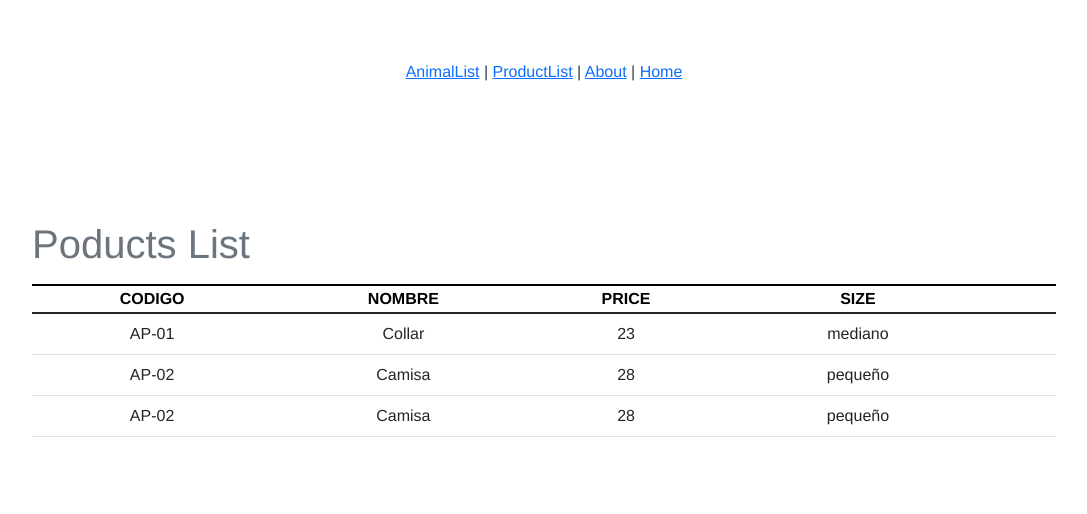
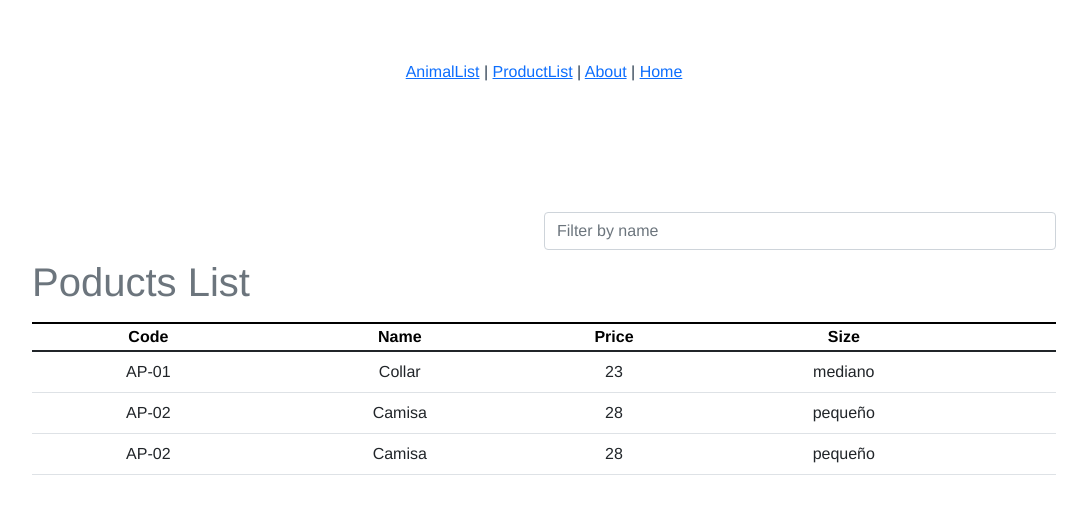
Before and after one commit to cvrodriguez/pet-shop, a Vue app: page /ProductList in a window 1280 px wide. Shown: the top 514 px of the page, without its empty margins (96-1183 px from the left). Built offline with nearby package versions, Linux system fonts and the light colour scheme.

Commit message:
filter product by name  is working

```diff
--- a/src/components/ProductList.vue
+++ b/src/components/ProductList.vue
@@ -1,17 +1,25 @@
 <template >
   <div class=" columns">
+      <div class="form-group">
+      <input
+        type="text"
+        class="form-control"
+        v-model="filterField"
+        placeholder="Filter by name"
+      />
+    </div>
     <table class="table caption-top">
         <caption>
         <h1>Poducts List</h1>
       </caption>
       <thead class="table-light">
-        <th scope="col">CODIGO</th>
-        <th scope="col">NOMBRE</th>
-        <th scope="col">PRICE</th>
-        <th scope="col">SIZE</th>
+        <th scope="col">Code</th>
+        <th scope="col">Name</th>
+        <th scope="col">Price</th>
+        <th scope="col">Size</th>
       </thead>
       <tbody>
-        <tr v-for="product in products" :key="product.code">
+        <tr v-for="product in filteredList" :key="product.code">
 
           <td> {{product.code}}</td>
           <td> {{product.name}}</td>
@@ -26,8 +34,23 @@
 <script>
 import {mapState} from "vuex"
 export default {
+  data() {
+    return {
+      filterField: ""
+    }
+  },
   computed:{
-    ...mapState(["products"])
+    ...mapState(["products"]),
+
+    filteredList(){
+      return this.products.filter((product)=> {
+        return product.name.toLowerCase()
+        .includes(this.filterField.toLowerCase())
+
+      })
+
+
+    }
   }
 
 }
```
